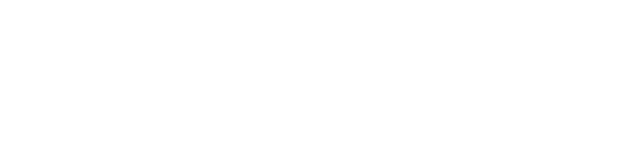
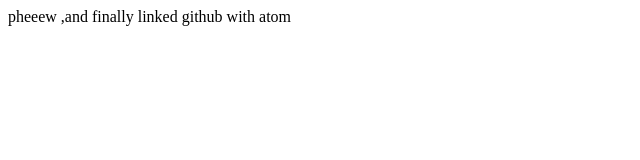
Before and after one commit to davidrafat99/first_repo, a plain HTML site: page index.html in a window 1280 px wide. Shown: the whole page, without its empty margins (0-640 px from the left). Drawn offline with Linux system fonts and the light colour scheme.

Commit message:
elcommuntiy hatnfo5ny

```diff
--- a/index.html
+++ b/index.html
@@ -1,3 +1,11 @@
 <html>
+<head>
+<title>first commit </title>
+</head>
+<body>
 
+  <aside>
+    pheeew ,and finally linked github with atom
+  </aside>
+</body>
 </html>
```
